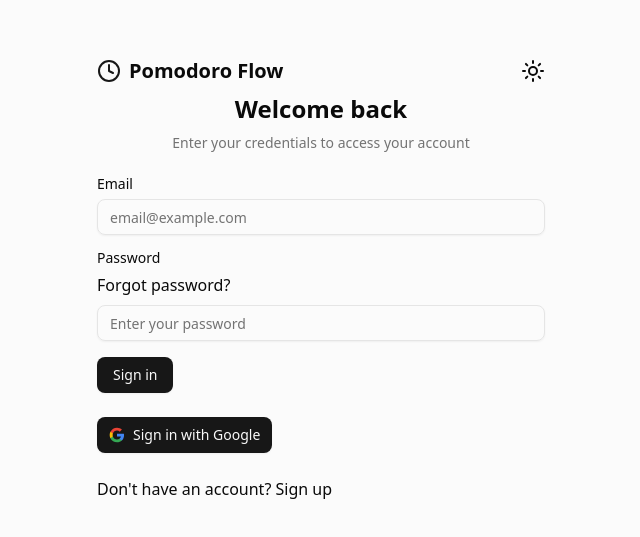
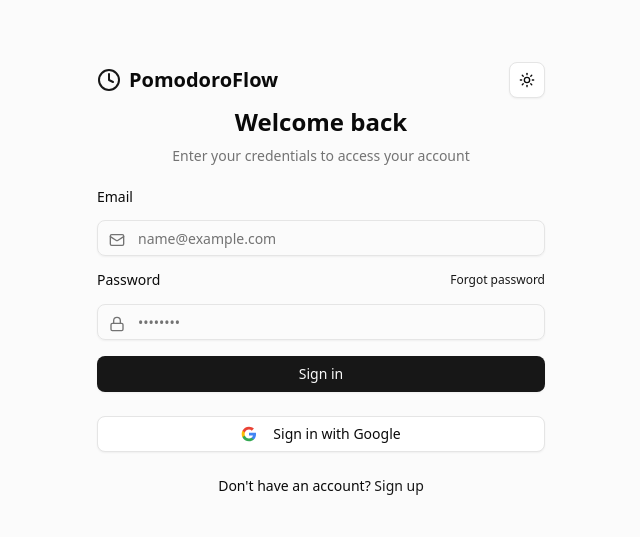
Before and after one commit to MateusVasc/pomodoro-flow, a React (Vite) app in the folder pomodoro-flow-frontend/: page /login in a window 1280 px wide. Shown: the part 121-658 px from the top of the page, without its empty margins (319-959 px from the left). Built offline with nearby package versions, Linux system fonts and the light colour scheme.

Commit message:
feat: adds all styles to LoginForm

```diff
--- a/pomodoro-flow-frontend/src/components/auth/login-form.tsx
+++ b/pomodoro-flow-frontend/src/components/auth/login-form.tsx
@@ -1,4 +1,4 @@
-import { Clock, Moon, Sun } from 'lucide-react'
+import { Clock, Lock, Mail, Moon, Sun } from 'lucide-react'
 import { Form, FormControl, FormField, FormItem, FormLabel } from '../ui/form'
 import { Button } from '../ui/button'
 import { z } from 'zod'
@@ -6,6 +6,8 @@ import { useForm } from 'react-hook-form'
 import { zodResolver } from '@hookform/resolvers/zod'
 import { Input } from '../ui/input'
 import { Link } from 'react-router-dom'
+import { Separator } from '@radix-ui/react-separator'
+import ThemeToggle from '../theme/theme-toggle'
 
 const passRegex = /^(?=.*[A-Z])(?=.*\d)(?=.*[\W_]).+$/;
 
@@ -43,12 +45,9 @@ const LoginForm = () => {
           <div className="flex items-center justify-between w-full">
             <Link to={'/'} className='flex items-center gap-2'>
               <Clock className='h-6 w-6 text-primary' />
-              <span className='text-xl font-bold'>Pomodoro Flow</span>
+              <span className='text-xl font-bold'>PomodoroFlow</span>
             </Link>
-            <div className="flex">
-              <Sun />
-              {/* <Moon /> */}
-            </div>
+            <ThemeToggle />
           </div>
           <h1 className='text-2xl font-bold'>Welcome back</h1>
           <p className='text-sm text-muted-foreground'>Enter your credentials to access your account</p>
@@ -61,11 +60,14 @@ const LoginForm = () => {
               control={form.control}
               name='email'
               render={({ field }) => (
-                <FormItem>
+                <FormItem className='space-y-2'>
                   <FormLabel>Email</FormLabel>
-                  <FormControl>
-                    <Input placeholder='email@example.com' {...field}/>
+                  <div className="relative">
+                    <Mail className="absolute left-3 top-3 h-4 w-4 text-muted-foreground"/>
+                    <FormControl>
+                    <Input placeholder='name@example.com' {...field} className='pl-10'/>
                   </FormControl>
+                  </div>
                 </FormItem>
               )}
             />
@@ -74,23 +76,30 @@ const LoginForm = () => {
               control={form.control}
               name='pass'
               render={({ field }) => (
-                <FormItem>
-                  <FormLabel>Password</FormLabel>
-                  <span>Forgot password?</span>
-                  <FormControl>
-                    <Input type='password' placeholder='Enter your password' {...field}/>
-                  </FormControl>
+                <FormItem className='space-y-2'>
+                  <div className="flex items-center justify-between">
+                    <FormLabel>Password</FormLabel>
+                    <Link to={'/forgot-password'} className='text-xs text-primary hover:underline'>Forgot password</Link>
+                  </div>
+                  <div className="relative">
+                    <Lock className='absolute left-3 top-3 h-4 w-4 text-muted-foreground'/>
+                    <FormControl>
+                      <Input type='password' placeholder='••••••••' className='pl-10' {...field}/>
+                    </FormControl>
+                  </div>
                 </FormItem>
               )}
             />
 
-            <Button type='submit'>Sign in</Button>
+            <Button type='submit' className='w-full'>Sign in</Button>
           </form>
         </Form>
 
+        <Separator />
+
         {/* Google btn + Register link */}
-        <Button>
-          <svg className="" viewBox="0 0 24 24">
+        <Button variant={'outline'} className='w-full'>
+          <svg className="mr-2 h-4 w-4" viewBox="0 0 24 24">
             <path
               d="M22.56 12.25c0-.78-.07-1.53-.2-2.25H12v4.26h5.92c-.26 1.37-1.04 2.53-2.21 3.31v2.77h3.57c2.08-1.92 3.28-4.74 3.28-8.09z"
               fill="#4285F4"
@@ -111,7 +120,13 @@ const LoginForm = () => {
           </svg>
           Sign in with Google
         </Button>
-        <p>Don't have an account? <span>Sign up</span></p>
+
+        <div className="text-center text-sm">
+          Don&apos;t have an account?{" "}
+          <Link to="/register" className="text-primary hover:underline">
+            Sign up
+          </Link>
+        </div>
       </div>
     </div>
   )
```
